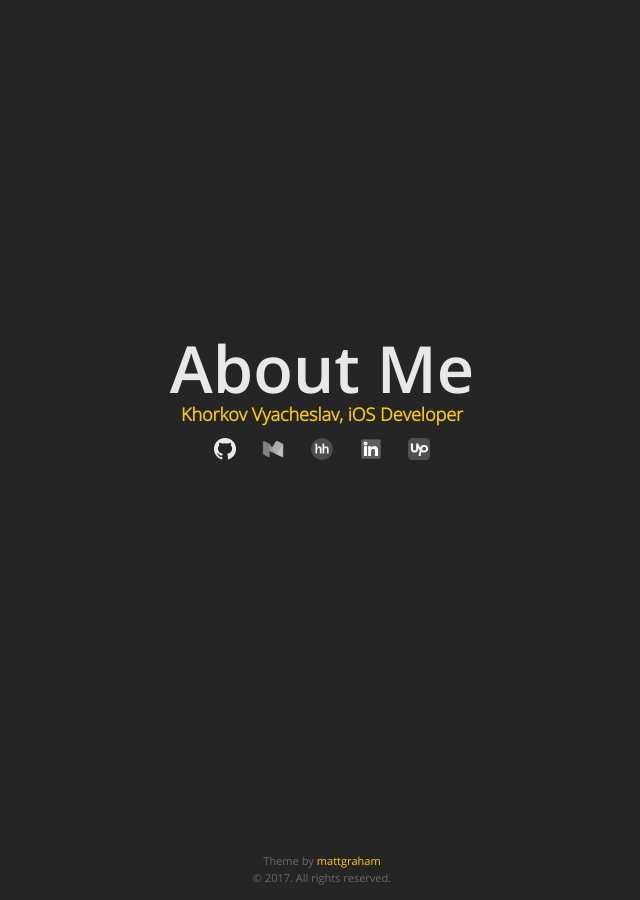
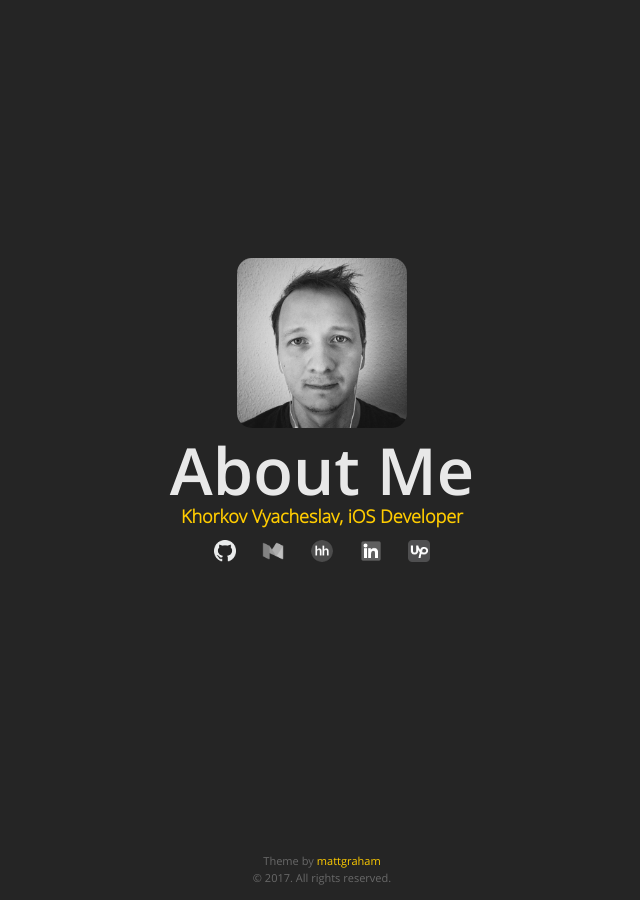
Before and after one commit to artFintch/artFintch.github.io, a Jekyll site: the page built from index.md, in a window 1280 px wide. Shown: the whole page, without its empty margins (318-958 px from the left). Built offline with Jekyll 4.4.1, drawn with Linux system fonts in a browser that asks for light colours; nearby versions of some CDN libraries.

Commit message:
Add avatar image.

```diff
--- a/_layouts/default.html
+++ b/_layouts/default.html
@@ -20,6 +20,9 @@
           <div class="wrapper">
             <section>
               <div id="title">
+                <div style="padding: 14px" align="middle">
+                  <img style="opacity: 0.9; border-radius: 15px; background: linear_gradient(#2a2a29, #1c1c1c);" width="170px" src="../assets/images/av.jpg">
+                </div>
                 <h1>About Me</h1>
                 <p>Khorkov Vyacheslav, iOS Developer</p>
                 <div class="icons">
```
Also changed, not shown: assets/images/av.jpg (added).
